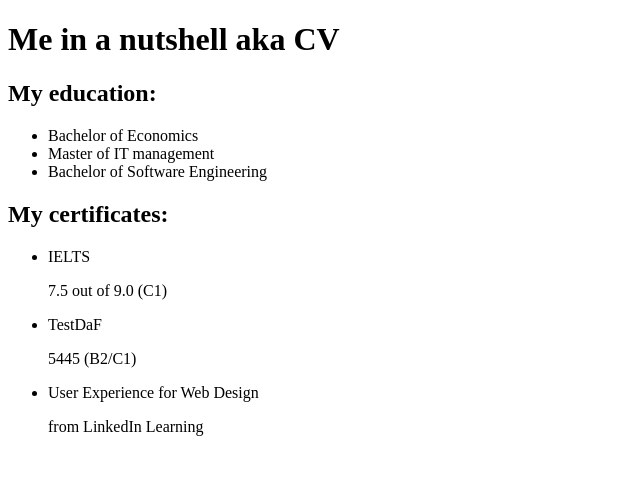
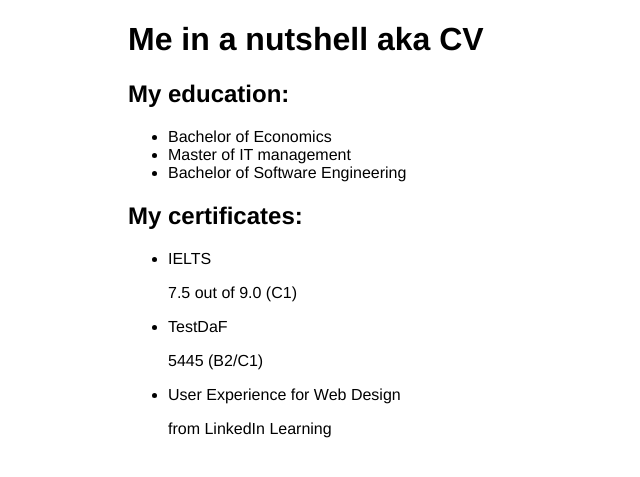
Before and after one commit to divinehoney/Hand-in-2-Flask, a Flask app: page /about-me/ in a window 1280 px wide. Shown: the top 477 px of the page, without its empty margins (0-640 px from the left). Run offline with Flask 2, Linux system fonts and the light colour scheme.

Commit message:
add folder for static files

```diff
--- a/app.py
+++ b/app.py
@@ -1,4 +1,4 @@
-from flask import Flask, render_template
+from flask import Flask, render_template, url_for
 
 app = Flask(__name__)
 app.config.from_object('config')
--- /dev/null
+++ b/static/css/main.css
@@ -0,0 +1,7 @@
+body {
+    max-width: 1024px;
+    margin: 0 auto;
+    padding: 0 20px;
+
+    font-family: Helvetica, sans-serif;
+  }
--- a/templates/base.html
+++ b/templates/base.html
@@ -6,6 +6,7 @@
   <meta http-equiv="X-UA-Compatible" content="IE=edge">
   <meta name="viewport" content="width=device-width, initial-scale=1.0">
   <title></title>
+  <link rel="stylesheet" href="{{ url_for('static', filename='css/main.css') }}">
   {% endblock %}
 </head>
 <body>
```
